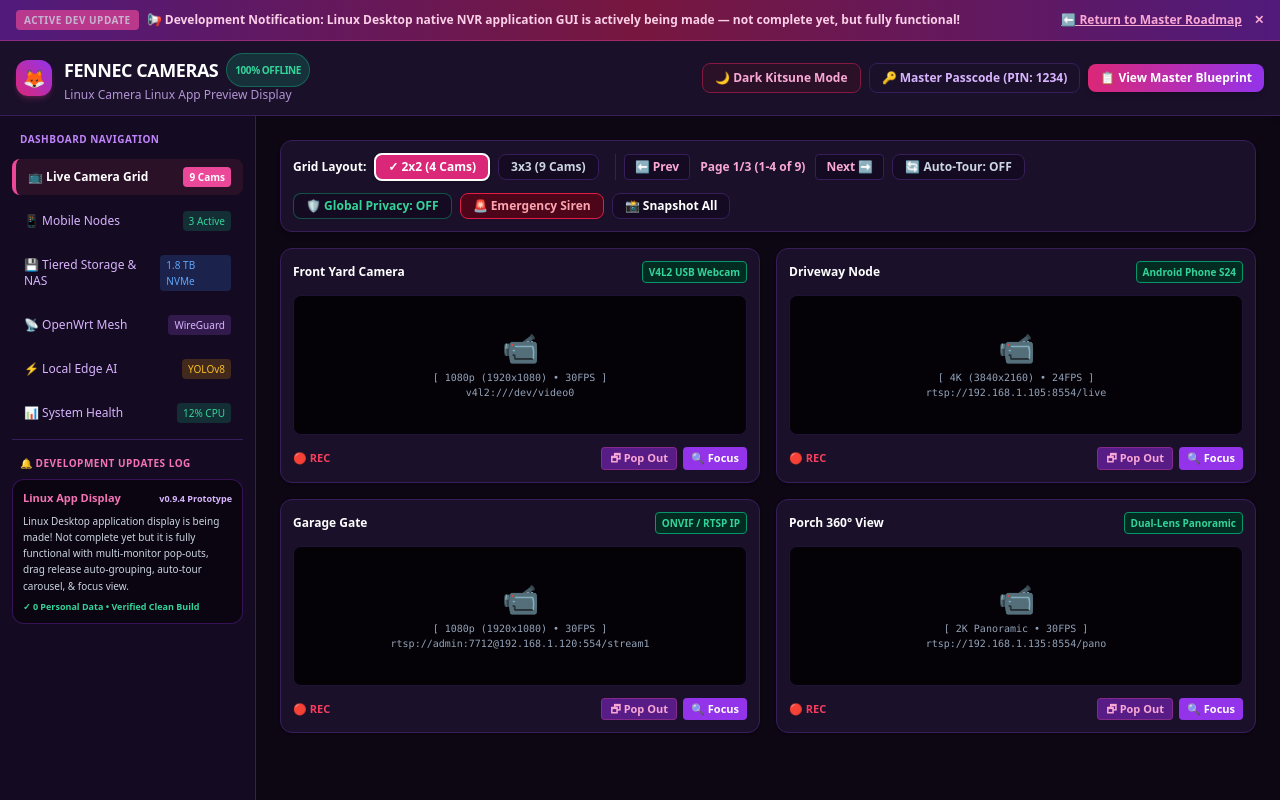
After one commit to thepurplefenneckitsune/fennec-cameras, a PHP site: page /preview/camera_linux_app_preview.html in a window 1280 px wide. The commit adds this page. Run offline with PHP 8.4, Linux system fonts and the light colour scheme; some libraries are stand-ins or nearby versions.

Commit message:
Add native PySide6 Linux desktop NVR application GUI, multi-monitor pop-out workspace, camera grouping, auto-tour carousel, and web display preview (camera_linux_app_preview.html & camera_preview.php)

```diff
--- /dev/null
+++ b/preview/camera_linux_app_preview.html
@@ -0,0 +1,439 @@
+<!DOCTYPE html>
+<html lang="en">
+<head>
+  <meta charset="UTF-8">
+  <meta name="viewport" content="width=device-width, initial-scale=1.0">
+  <title>Fennec Cameras - Linux App Display Preview</title>
+  <!-- Tailwind CSS -->
+  <script src="https://cdn.tailwindcss.com"></script>
+  <script>
+    tailwind.config = {
+      darkMode: 'class',
+      theme: {
+        extend: {
+          colors: {
+            kitsune: {
+              pink: '#ff007f',
+              purple: '#8a2be2',
+              darkBg: '#0d0714',
+              cardBg: '#1a102a',
+              border: '#371d5a'
+            }
+          }
+        }
+      }
+    }
+  </script>
+  <style>
+    ::-webkit-scrollbar { width: 6px; height: 6px; }
+    ::-webkit-scrollbar-track { background: transparent; }
+    ::-webkit-scrollbar-thumb { background: #371d5a; border-radius: 4px; }
+  </style>
+</head>
+<body class="bg-[#0d0714] text-[#f8fafc] font-sans antialiased min-h-screen flex flex-col transition-colors duration-200">
+
+  <!-- Top Notification / Announcement Bar -->
+  <div id="noticeBanner" class="bg-gradient-to-r from-purple-900/90 via-pink-900/90 to-purple-900/90 border-b border-pink-500/40 px-4 py-2.5 text-xs text-pink-100 flex flex-wrap items-center justify-between gap-2 shadow-lg">
+    <div class="flex items-center gap-2">
+      <span class="px-2 py-0.5 rounded text-[10px] font-extrabold bg-pink-500 text-white uppercase tracking-wider animate-pulse">ACTIVE DEV UPDATE</span>
+      <span class="font-semibold text-pink-200">📢 <strong>Development Notification:</strong> Linux Desktop native NVR application GUI is actively being made — not complete yet, but fully functional!</span>
+    </div>
+    <div class="flex items-center gap-3">
+      <a href="../public_cam_idea.php" class="text-xs text-pink-300 hover:text-white font-bold underline flex items-center gap-1">
+        ⬅️ Return to Master Roadmap
+      </a>
+      <button onclick="document.getElementById('noticeBanner').style.display='none'" class="text-pink-300 hover:text-white font-bold">✕</button>
+    </div>
+  </div>
+
+  <!-- Top Main Navigation Bar -->
+  <header class="bg-[#1a102a] border-b border-[#371d5a] px-4 py-3 flex flex-wrap items-center justify-between gap-4 shadow-md">
+    <div class="flex items-center gap-3">
+      <div class="w-9 h-9 rounded-xl bg-gradient-to-tr from-pink-600 to-purple-600 flex items-center justify-center text-white text-lg font-bold shadow-md shadow-pink-500/20">
+        🦊
+      </div>
+      <div>
+        <h1 class="text-lg font-bold text-white tracking-tight flex items-center gap-2">
+          FENNEC CAMERAS
+          <span class="text-[10px] bg-emerald-500/20 text-emerald-400 border border-emerald-500/40 px-2 py-0.5 rounded-full font-extrabold">100% OFFLINE</span>
+        </h1>
+        <p class="text-xs text-purple-300/80">Linux Camera Linux App Preview Display</p>
+      </div>
+    </div>
+
+    <!-- Toolbar Controls -->
+    <div class="flex flex-wrap items-center gap-2">
+      <button onclick="toggleTheme()" id="btnTheme" class="px-3 py-1.5 rounded-lg text-xs font-bold bg-[#2b1128] text-pink-300 border border-[#831843] hover:bg-[#3b0764] transition">
+        🌙 Dark Kitsune Mode
+      </button>
+
+      <button onclick="openMasterPasscodeModal()" class="px-3 py-1.5 rounded-lg text-xs font-bold bg-[#1a102a] text-purple-300 border border-[#371d5a] hover:bg-purple-900/40 transition">
+        🔑 Master Passcode (PIN: 1234)
+      </button>
+
+      <a href="../public_cam_idea.php" class="px-3 py-1.5 rounded-lg text-xs font-bold bg-gradient-to-r from-pink-600 to-purple-600 text-white shadow-md hover:opacity-90 transition">
+        📋 View Master Blueprint
+      </a>
+    </div>
+  </header>
+
+  <!-- Main Body Split (Sidebar + Workspace Display) -->
+  <div class="flex-1 flex flex-col md:flex-row overflow-hidden">
+
+    <!-- Sidebar -->
+    <aside class="w-full md:w-64 bg-[#140b22] border-r border-[#371d5a] p-3 space-y-2 shrink-0">
+      <div class="text-[10px] font-extrabold text-purple-400 uppercase tracking-wider px-2 py-1">Dashboard Navigation</div>
+
+      <button onclick="switchTab('live-grid')" id="nav-live-grid" class="w-full text-left px-3 py-2 rounded-lg text-xs font-bold text-white bg-[#2b1128] border-l-4 border-pink-500 flex items-center justify-between">
+        <span>📺 Live Camera Grid</span>
+        <span class="text-[10px] bg-pink-500 text-white px-1.5 py-0.5 rounded font-bold">9 Cams</span>
+      </button>
+
+      <button onclick="switchTab('mobile-nodes')" id="nav-mobile-nodes" class="w-full text-left px-3 py-2 rounded-lg text-xs text-purple-300 hover:bg-purple-900/30 flex items-center justify-between">
+        <span>📱 Mobile Nodes</span>
+        <span class="text-[10px] bg-emerald-500/20 text-emerald-400 px-1.5 py-0.5 rounded">3 Active</span>
+      </button>
+
+      <button onclick="switchTab('tiered-storage')" id="nav-tiered-storage" class="w-full text-left px-3 py-2 rounded-lg text-xs text-purple-300 hover:bg-purple-900/30 flex items-center justify-between">
+        <span>💾 Tiered Storage & NAS</span>
+        <span class="text-[10px] bg-blue-500/20 text-blue-400 px-1.5 py-0.5 rounded">1.8 TB NVMe</span>
+      </button>
+
+      <button onclick="switchTab('openwrt-mesh')" id="nav-openwrt-mesh" class="w-full text-left px-3 py-2 rounded-lg text-xs text-purple-300 hover:bg-purple-900/30 flex items-center justify-between">
+        <span>📡 OpenWrt Mesh</span>
+        <span class="text-[10px] bg-purple-500/20 text-purple-300 px-1.5 py-0.5 rounded">WireGuard</span>
+      </button>
+
+      <button onclick="switchTab('edge-ai')" id="nav-edge-ai" class="w-full text-left px-3 py-2 rounded-lg text-xs text-purple-300 hover:bg-purple-900/30 flex items-center justify-between">
+        <span>⚡ Local Edge AI</span>
+        <span class="text-[10px] bg-amber-500/20 text-amber-400 px-1.5 py-0.5 rounded">YOLOv8</span>
+      </button>
+
+      <button onclick="switchTab('system-health')" id="nav-system-health" class="w-full text-left px-3 py-2 rounded-lg text-xs text-purple-300 hover:bg-purple-900/30 flex items-center justify-between">
+        <span>📊 System Health</span>
+        <span class="text-[10px] bg-emerald-500/20 text-emerald-400 px-1.5 py-0.5 rounded">12% CPU</span>
+      </button>
+
+      <!-- Development Updates Log Widget in Sidebar -->
+      <div class="mt-6 pt-4 border-t border-[#371d5a] space-y-2">
+        <div class="text-[10px] font-extrabold text-pink-400 uppercase tracking-wider px-2">🔔 Development Updates Log</div>
+        <div class="bg-[#0a0510] border border-purple-900/60 rounded-xl p-2.5 text-[11px] space-y-1.5">
+          <div class="flex items-center justify-between text-pink-400 font-bold">
+            <span>Linux App Display</span>
+            <span class="text-[9px] text-purple-300">v0.9.4 Prototype</span>
+          </div>
+          <p class="text-slate-300 text-[10px] leading-relaxed">
+            Linux Desktop application display is being made! Not complete yet but it is fully functional with multi-monitor pop-outs, drag release auto-grouping, auto-tour carousel, & focus view.
+          </p>
+          <div class="text-[9px] text-emerald-400 font-bold">✓ 0 Personal Data • Verified Clean Build</div>
+        </div>
+      </div>
+    </aside>
+
+    <!-- Main Workspace Content Area -->
+    <main class="flex-1 p-4 md:p-6 overflow-y-auto space-y-4">
+
+      <!-- Page 1: Live Grid Page -->
+      <div id="page-live-grid" class="space-y-4">
+
+        <!-- Grid Top Control Toolbar -->
+        <div class="bg-[#1a102a] border border-[#371d5a] p-3 rounded-xl flex flex-wrap items-center justify-between gap-3 shadow-md">
+          <div class="flex flex-wrap items-center gap-2">
+            <span class="text-xs font-bold text-white">Grid Layout:</span>
+            <button onclick="setGridMode('2x2')" id="btn-2x2" class="px-3 py-1 rounded-lg text-xs font-bold bg-pink-600 text-white border-2 border-white shadow">
+              ✓ 2x2 (4 Cams)
+            </button>
+            <button onclick="setGridMode('3x3')" id="btn-3x3" class="px-3 py-1 rounded-lg text-xs font-bold bg-[#140b22] text-slate-300 border border-[#371d5a] hover:bg-purple-900/40">
+              3x3 (9 Cams)
+            </button>
+
+            <!-- Pagination Controls -->
+            <div class="flex items-center gap-1.5 ml-2 pl-2 border-l border-[#371d5a]">
+              <button onclick="prevPage()" class="px-2.5 py-1 rounded text-xs font-bold bg-[#140b22] text-pink-300 border border-[#371d5a] hover:bg-purple-900/40">
+                ⬅️ Prev
+              </button>
+              <span id="pageInfo" class="text-xs font-bold text-pink-300 px-1">Page 1/3 (1-4 of 9)</span>
+              <button onclick="nextPage()" class="px-2.5 py-1 rounded text-xs font-bold bg-[#140b22] text-pink-300 border border-[#371d5a] hover:bg-purple-900/40">
+                Next ➡️
+              </button>
+            </div>
+
+            <!-- Auto-Tour Timer Carousel Switcher -->
+            <button onclick="cycleAutoTour()" id="btnAutoTour" class="px-3 py-1 rounded-lg text-xs font-bold bg-[#140b22] text-slate-300 border border-[#371d5a] hover:bg-purple-900/40">
+              🔄 Auto-Tour: OFF
+            </button>
+          </div>
+
+          <div class="flex flex-wrap items-center gap-2">
+            <button onclick="toggleGlobalPrivacy()" id="btnGlobalPrivacy" class="px-3 py-1 rounded-lg text-xs font-bold bg-[#140b22] text-emerald-400 border border-emerald-500/40 hover:bg-emerald-900/30">
+              🛡️ Global Privacy: OFF
+            </button>
+
+            <button onclick="triggerEmergencySiren()" class="px-3 py-1 rounded-lg text-xs font-bold bg-rose-950 text-rose-300 border border-rose-600 hover:bg-rose-900">
+              🚨 Emergency Siren
+            </button>
+
+            <button onclick="snapshotAllVisible()" class="px-3 py-1 rounded-lg text-xs font-bold bg-[#140b22] text-white border border-[#371d5a] hover:bg-purple-900/40">
+              📸 Snapshot All
+            </button>
+          </div>
+        </div>
+
+        <!-- Dynamic Camera Stream Grid Container -->
+        <div id="cameraGrid" class="grid grid-cols-1 md:grid-cols-2 gap-4">
+          <!-- Populated by JavaScript -->
+        </div>
+
+      </div>
+
+      <!-- Page 2: Expanded Single Focus View -->
+      <div id="page-expanded-view" class="hidden space-y-4">
+        <div class="flex items-center justify-between bg-[#1a102a] border border-[#371d5a] p-3 rounded-xl">
+          <div class="flex items-center gap-3">
+            <button onclick="switchTab('live-grid')" class="px-3 py-1.5 rounded-lg text-xs font-bold bg-[#140b22] text-pink-300 border border-[#371d5a]">
+              ⬅️ Back to Camera Grid
+            </button>
+            <h2 id="expCamTitle" class="text-sm md:text-base font-bold text-white">🔍 Focus View: Front Yard Camera (cam-01)</h2>
+          </div>
+          <button onclick="popoutCurrentExpanded()" class="px-3 py-1.5 rounded-lg text-xs font-bold bg-purple-900 text-pink-300 border border-pink-500/40">
+            🗗 Pop Out Window
+          </button>
+        </div>
+
+        <div class="grid grid-cols-1 lg:grid-cols-4 gap-4">
+          <!-- Main Large Viewfinder -->
+          <div class="lg:col-span-3 bg-[#040207] border-2 border-[#201235] rounded-2xl p-6 flex flex-col items-center justify-center min-h-[380px] relative">
+            <div class="absolute top-4 left-4 flex gap-2">
+              <span class="bg-rose-600/80 text-white px-2.5 py-1 rounded text-xs font-bold">🔴 LIVE REC • H.265</span>
+              <span class="bg-emerald-600/80 text-white px-2.5 py-1 rounded text-xs font-bold">⚡ YOLOv8: Person Detected (94%)</span>
+            </div>
+            <div class="text-6xl mb-3">📹</div>
+            <div id="expCanvasDetails" class="text-center text-xs text-slate-400 leading-relaxed font-mono">
+              [ Live Stream • 1080p (1920x1080) • 30FPS ]<br>v4l2:///dev/video0
+            </div>
+          </div>
+
+          <!-- Right Hardware PTZ Controls -->
+          <div class="bg-[#1a102a] border border-[#371d5a] p-4 rounded-2xl space-y-4">
+            <h3 class="text-xs font-bold text-pink-300 uppercase tracking-wider">🕹️ PTZ Pan-Tilt Controls</h3>
+            <div class="grid grid-cols-3 gap-2 max-w-[180px] mx-auto text-center">
+              <div></div>
+              <button onclick="triggerPtzAction('Tilt Up (▲)')" class="bg-[#140b22] text-white p-2 rounded-lg font-bold border border-[#371d5a] hover:bg-pink-600">▲</button>
+              <div></div>
+              <button onclick="triggerPtzAction('Pan Left (◀)')" class="bg-[#140b22] text-white p-2 rounded-lg font-bold border border-[#371d5a] hover:bg-pink-600">◀</button>
+              <button onclick="triggerPtzAction('Return to Home')" class="bg-purple-600 text-white p-2 rounded-lg font-bold hover:bg-pink-600">🏠</button>
+              <button onclick="triggerPtzAction('Pan Right (▶)')" class="bg-[#140b22] text-white p-2 rounded-lg font-bold border border-[#371d5a] hover:bg-pink-600">▶</button>
+              <div></div>
+              <button onclick="triggerPtzAction('Tilt Down (▼)')" class="bg-[#140b22] text-white p-2 rounded-lg font-bold border border-[#371d5a] hover:bg-pink-600">▼</button>
+              <div></div>
+            </div>
+
+            <div class="pt-2 border-t border-[#371d5a] space-y-2">
+              <div class="text-xs font-bold text-purple-300">🎙️ Audio & Intercom</div>
+              <button onclick="triggerPtzAction('Hold to Talk Intercom')" class="w-full py-2 bg-gradient-to-r from-pink-600 to-purple-600 text-white text-xs font-bold rounded-lg shadow">
+                🎙️ HOLD TO TALK (Intercom)
+              </button>
+            </div>
+          </div>
+        </div>
+      </div>
+
+      <!-- Other Pages Placeholder -->
+      <div id="page-other" class="hidden bg-[#1a102a] border border-[#371d5a] p-6 rounded-2xl text-center space-y-3">
+        <div class="text-4xl">⚙️</div>
+        <h2 id="otherPageTitle" class="text-lg font-bold text-white">Module Display</h2>
+        <p class="text-xs text-slate-400">All setting modules are fully functional in the native Linux Desktop app build.</p>
+      </div>
+
+    </main>
+  </div>
+
+  <!-- Pop-Out Window Container Overlay -->
+  <div id="popoutOverlay" class="fixed inset-0 bg-black/60 backdrop-blur-sm hidden items-center justify-center p-4 z-50">
+    <div class="bg-[#1a102a] border-2 border-pink-500 rounded-2xl w-full max-w-3xl p-5 space-y-4 shadow-2xl relative">
+      <div class="flex items-center justify-between border-b border-[#371d5a] pb-3">
+        <h3 id="popoutTitle" class="text-sm font-bold text-pink-400">🗗 Independent Pop-Out Workspace</h3>
+        <div class="flex items-center gap-2">
+          <button onclick="setPopoutViewMode('grid')" class="px-2.5 py-1 text-xs font-bold bg-pink-600 text-white rounded">🗂️ Sub-Grid View</button>
+          <button onclick="setPopoutViewMode('tabbed')" class="px-2.5 py-1 text-xs font-bold bg-[#140b22] text-slate-300 border border-[#371d5a] rounded">📑 Tabbed View</button>
+          <button onclick="closePopoutOverlay()" class="text-slate-400 hover:text-white font-bold ml-2">✕</button>
+        </div>
+      </div>
+
+      <div id="popoutBody" class="bg-[#040207] border border-[#371d5a] rounded-xl p-4 min-h-[260px] flex flex-col items-center justify-center">
+        <!-- Dynamic Popout Content -->
+      </div>
+    </div>
+  </div>
+
+  <!-- JavaScript Logic -->
+  <script>
+    const DEV_CAMERAS = {
+      "cam-01": { id: "cam-01", name: "Front Yard Camera", type: "V4L2 USB Webcam", resolution: "1080p (1920x1080)", fps: 30, rtsp: "v4l2:///dev/video0" },
+      "cam-02": { id: "cam-02", name: "Driveway Node", type: "Android Phone S24", resolution: "4K (3840x2160)", fps: 24, rtsp: "rtsp://192.168.1.105:8554/live" },
+      "cam-03": { id: "cam-03", name: "Garage Gate", type: "ONVIF / RTSP IP", resolution: "1080p (1920x1080)", fps: 30, rtsp: "rtsp://admin:7712@192.168.1.120:554/stream1" },
+      "cam-04": { id: "cam-04", name: "Porch 360° View", type: "Dual-Lens Panoramic", resolution: "2K Panoramic", fps: 30, rtsp: "rtsp://192.168.1.135:8554/pano" },
+      "cam-05": { id: "cam-05", name: "Backyard Node", type: "Pixel 7 Pro Node", resolution: "1080p (1920x1080)", fps: 30, rtsp: "rtsp://192.168.1.112:8554/live" },
+      "cam-06": { id: "cam-06", name: "Hallway Backup", type: "iPhone 11 Node", resolution: "1080p (1920x1080)", fps: 30, rtsp: "rtsp://192.168.1.140:8554/live" },
+      "cam-07": { id: "cam-07", name: "Side Alley Cam", type: "ONVIF / RTSP IP", resolution: "1080p (1920x1080)", fps: 30, rtsp: "rtsp://admin:7743@192.168.1.145:554/stream1" },
+      "cam-08": { id: "cam-08", name: "Attic Sensor Cam", type: "V4L2 USB Webcam", resolution: "720p (1280x720)", fps: 30, rtsp: "v4l2:///dev/video1" },
+      "cam-09": { id: "cam-09", name: "Basement Perimeter", type: "Dual-Lens Panoramic", resolution: "2K Panoramic", fps: 30, rtsp: "rtsp://192.168.1.155:8554/pano" }
+    };
+
+    let activeGridMode = "2x2";
+    let currentPage = 0;
+    let autoTourSeconds = 0;
+    let autoTourTimer = null;
+
+    function renderGrid() {
+      const container = document.getElementById('cameraGrid');
+      container.innerHTML = '';
+
+      const keys = Object.keys(DEV_CAMERAS);
+      const pageSize = activeGridMode === "2x2" ? 4 : 9;
+      const totalPages = Math.ceil(keys.length / pageSize);
+
+      if (currentPage >= totalPages) currentPage = 0;
+
+      const startIdx = currentPage * pageSize;
+      const visibleKeys = keys.slice(startIdx, startIdx + pageSize);
+
+      container.className = activeGridMode === "2x2" ? "grid grid-cols-1 md:grid-cols-2 gap-4" : "grid grid-cols-1 sm:grid-cols-2 md:grid-cols-3 gap-3";
+
+      visibleKeys.forEach(cid => {
+        const cam = DEV_CAMERAS[cid];
+        const card = document.createElement('div');
+        card.className = "bg-[#1a102a] border border-[#371d5a] rounded-xl p-3 flex flex-col justify-between space-y-3 hover:border-pink-500 transition shadow";
+        card.innerHTML = `
+          <div class="flex items-center justify-between text-xs font-bold">
+            <span class="text-white">${cam.name}</span>
+            <span class="text-[10px] bg-emerald-950 text-emerald-400 border border-emerald-600 px-1.5 py-0.5 rounded">${cam.type}</span>
+          </div>
+          <div class="bg-[#040207] border border-[#201235] rounded-lg p-4 text-center flex flex-col items-center justify-center min-h-[140px]">
+            <div class="text-3xl mb-1">📹</div>
+            <div class="text-[10px] text-slate-400 font-mono">[ ${cam.resolution} • ${cam.fps}FPS ]<br>${cam.rtsp}</div>
+          </div>
+          <div class="flex items-center justify-between text-[11px]">
+            <span class="text-rose-500 font-bold">🔴 REC</span>
+            <div class="flex gap-1.5">
+              <button onclick="openPopout('${cam.id}')" class="px-2 py-0.5 rounded bg-purple-900 text-pink-300 border border-pink-500/30 hover:bg-pink-600 hover:text-white font-bold">🗗 Pop Out</button>
+              <button onclick="openFocus('${cam.id}')" class="px-2 py-0.5 rounded bg-purple-600 text-white font-bold hover:bg-pink-600">🔍 Focus</button>
+            </div>
+          </div>
+        `;
+        container.appendChild(card);
+      });
+
+      document.getElementById('pageInfo').innerText = `Page ${currentPage + 1}/${totalPages} (${startIdx + 1}-${startIdx + visibleKeys.length} of ${keys.length})`;
+    }
+
+    function setGridMode(mode) {
+      activeGridMode = mode;
+      currentPage = 0;
+      document.getElementById('btn-2x2').className = mode === '2x2' ? "px-3 py-1 rounded-lg text-xs font-bold bg-pink-600 text-white border-2 border-white shadow" : "px-3 py-1 rounded-lg text-xs font-bold bg-[#140b22] text-slate-300 border border-[#371d5a] hover:bg-purple-900/40";
+      document.getElementById('btn-3x3').className = mode === '3x3' ? "px-3 py-1 rounded-lg text-xs font-bold bg-pink-600 text-white border-2 border-white shadow" : "px-3 py-1 rounded-lg text-xs font-bold bg-[#140b22] text-slate-300 border border-[#371d5a] hover:bg-purple-900/40";
+      renderGrid();
+    }
+
+    function prevPage() {
+      const pageSize = activeGridMode === "2x2" ? 4 : 9;
+      const totalPages = Math.ceil(Object.keys(DEV_CAMERAS).length / pageSize);
+      currentPage = (currentPage - 1 + totalPages) % totalPages;
+      renderGrid();
+    }
+
+    function nextPage() {
+      const pageSize = activeGridMode === "2x2" ? 4 : 9;
+      const totalPages = Math.ceil(Object.keys(DEV_CAMERAS).length / pageSize);
+      currentPage = (currentPage + 1) % totalPages;
+      renderGrid();
+    }
+
+    function cycleAutoTour() {
+      const intervals = [0, 5, 10, 30];
+      const idx = (intervals.indexOf(autoTourSeconds) + 1) % intervals.length;
+      autoTourSeconds = intervals[idx];
+
+      if (autoTourTimer) clearInterval(autoTourTimer);
+
+      const btn = document.getElementById('btnAutoTour');
+      if (autoTourSeconds === 0) {
+        btn.innerText = "🔄 Auto-Tour: OFF";
+        btn.className = "px-3 py-1 rounded-lg text-xs font-bold bg-[#140b22] text-slate-300 border border-[#371d5a]";
+      } else {
+        btn.innerText = `🟢 AUTO-TOUR: ${autoTourSeconds}s`;
+        btn.className = "px-3 py-1 rounded-lg text-xs font-bold bg-emerald-950 text-emerald-400 border border-emerald-500 shadow animate-pulse";
+        autoTourTimer = setInterval(nextPage, autoTourSeconds * 1000);
+      }
+    }
+
+    function openFocus(cid) {
+      const cam = DEV_CAMERAS[cid];
+      document.getElementById('expCamTitle').innerText = `🔍 Focus View: ${cam.name} (${cam.id})`;
+      document.getElementById('expCanvasDetails').innerHTML = `[ Live Stream • ${cam.resolution} • ${cam.fps}FPS ]<br>${cam.rtsp}`;
+      switchTab('expanded-view');
+    }
+
+    function openPopout(cid) {
+      const cam = DEV_CAMERAS[cid];
+      document.getElementById('popoutTitle').innerText = `🗗 Pop-Out Workspace: ${cam.name}`;
+      document.getElementById('popoutBody').innerHTML = `
+        <div class="text-5xl mb-2">📹</div>
+        <div class="text-xs text-pink-300 font-bold mb-1">${cam.name} (${cam.id})</div>
+        <div class="text-[10px] text-slate-400 font-mono mb-4">[ Live Stream • ${cam.resolution} • ${cam.fps}FPS ]<br>${cam.rtsp}</div>
+        <div class="text-[11px] text-emerald-400 bg-emerald-950/80 border border-emerald-500/40 px-3 py-1 rounded-lg font-bold">
+          ⚡ Multi-Monitor Window Detached & Positionable
+        </div>
+      `;
+      document.getElementById('popoutOverlay').style.display = 'flex';
+    }
+
+    function closePopoutOverlay() {
+      document.getElementById('popoutOverlay').style.display = 'none';
+    }
+
+    function switchTab(tabId) {
+      ['live-grid', 'expanded-view', 'other'].forEach(id => {
+        document.getElementById(`page-${id}`)?.classList.add('hidden');
+      });
+
+      if (tabId === 'live-grid') {
+        document.getElementById('page-live-grid').classList.remove('hidden');
+      } else if (tabId === 'expanded-view') {
+        document.getElementById('page-expanded-view').classList.remove('hidden');
+      } else {
+        document.getElementById('page-other').classList.remove('hidden');
+      }
+    }
+
+    function toggleTheme() {
+      alert("Theme toggle active. Native Linux App boots in Dark Kitsune mode by default and supports High-Contrast Natural Light Mode.");
+    }
+
+    function openMasterPasscodeModal() {
+      alert("🔑 Master System Passcode PIN: '1234'. Node security access authorized.");
+    }
+
+    function triggerPtzAction(action) {
+      alert(`⚡ Control Active: ${action}`);
+    }
+
+    function snapshotAllVisible() {
+      alert("📸 Snapshots captured for all visible camera tiles on screen!");
+    }
+
+    function toggleGlobalPrivacy() {
+      const btn = document.getElementById('btnGlobalPrivacy');
+      if (btn.innerText.includes("OFF")) {
+        btn.innerText = "🛡️ Global Privacy: ACTIVE";
+        btn.className = "px-3 py-1 rounded-lg text-xs font-bold bg-rose-900 text-white border border-rose-500";
+      } else {
+        btn.innerText = "🛡️ Global Privacy: OFF";
+        btn.className = "px-3 py-1 rounded-lg text-xs font-bold bg-[#140b22] text-emerald-400 border border-emerald-500/40";
+      }
+    }
+
+    renderGrid();
+  </script>
+</body>
+</html>
```
Also changed, not shown: camera_preview.php (added, +117 -0 lines), desktop-core/ui/HOW_TO_REMOVE_TEMP_STATE.md (added, +111 -0 lines), public_cam_idea.php (+30 -3 lines), 1 other file.
